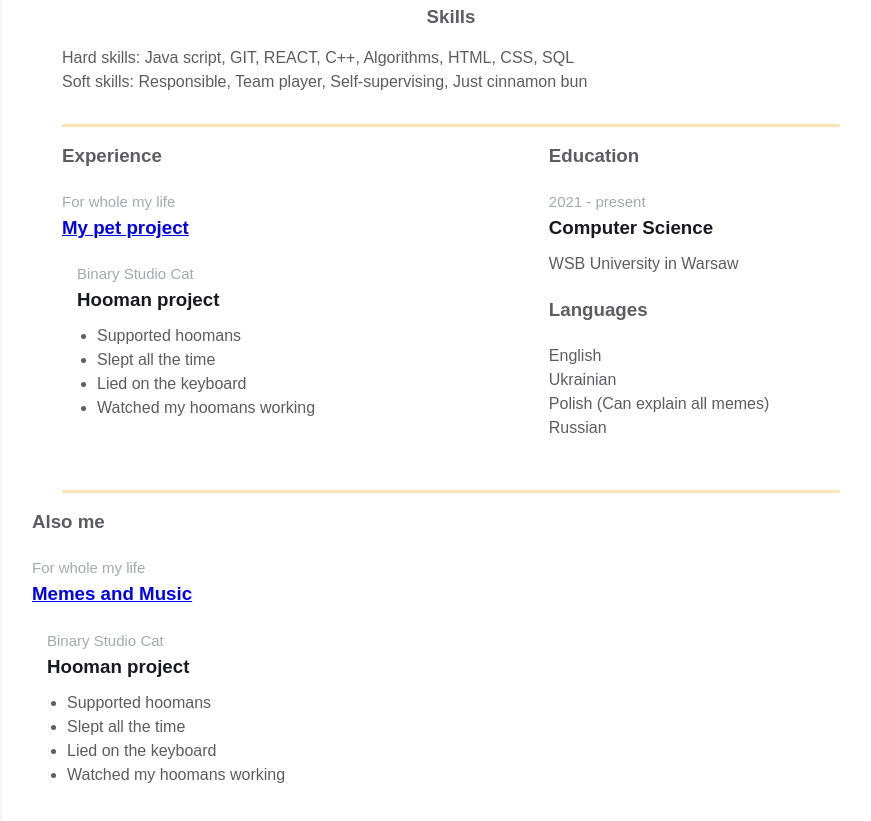
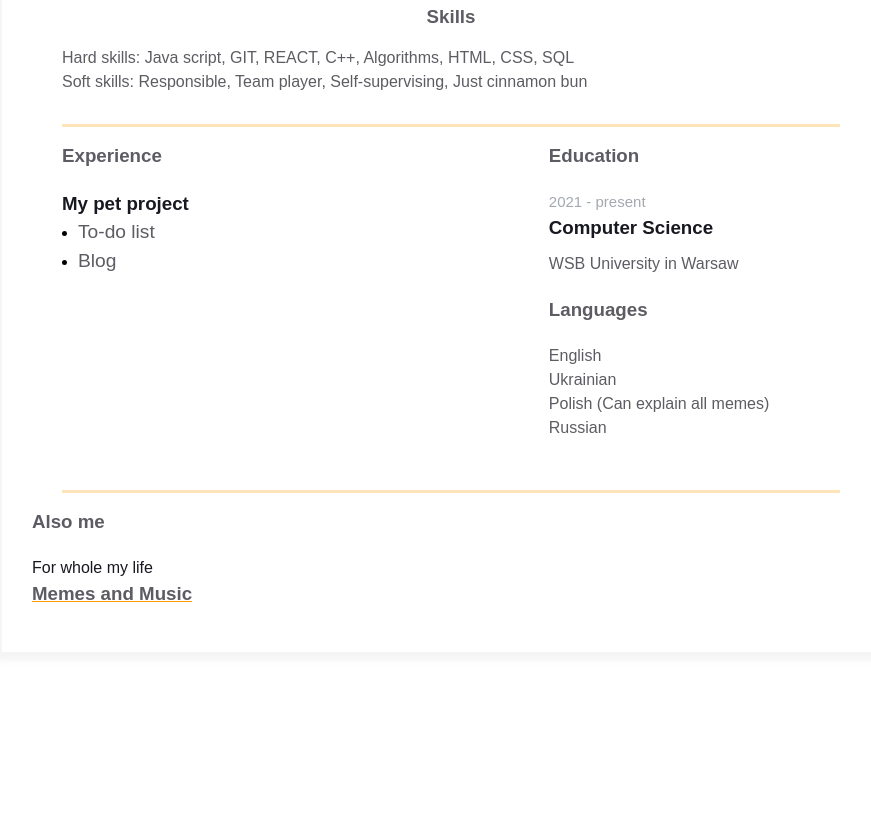
Before and after one commit to Laytep/homepage, a plain HTML site: page index.html in a window 1280 px wide. Shown: the part 443-1264 px from the top of the page, without its empty margins (189-1060 px from the left). After the commit the page ends 1146 px from the top, so only its background shows below. Drawn offline with Linux system fonts and the light colour scheme.

Commit message:
add pet project and hover

```diff
--- a/index.html
+++ b/index.html
@@ -79,20 +79,18 @@
 							<h3 class="experiences__header">Experience</h3>
 							<div class="experiences__company">
 							  <div class="experiences__company-header">
-								<span class="experiences__company-header-durability">For whole my life</span>
-								<h3 class="experiences__company-header-name"><a href="https://github.com/Laytep/todo-list">My pet project</a></h3>
+								<span class="experiences__company-header-durability"><h3>My pet project</h3></span>
+								<ul>
+									<li>
+										<a  class="project-link" href="https://github.com/Laytep/todo-list">To-do list</a>
+									</li>
+									<li>
+										<a  class="project-link" href="https://github.com/Laytep/My-blog">Blog</a>
+									</li>
+								</ul>
 							  </div>
 
-							  <div class="experiences__company-project">
-								<span class="experiences__company-project-role">Binary Studio Cat</span>
-								<h3 class="experiences__company-project-name">Hooman project</h3>
-								<ul class="experiences__company-project-responsibilities">
-								  <li>Supported hoomans</li>
-								  <li>Slept all the time</li>
-								  <li>Lied on the keyboard</li>
-								  <li>Watched my hoomans working</li>
-								</ul>
-							  </div>
+
 							</div>
 						  </div>
 					</div>
@@ -136,16 +134,7 @@
 						<h3 class="experiences__company-header-name"><a href="https://dailyegyptian.com/wp-content/uploads/2019/03/fjkealjfeoiawjfoieajwioej-e1551988889459.jpg">Memes and Music</a></h3>
 					  </div>
 
-					  <div class="experiences__company-project">
-						<span class="experiences__company-project-role">Binary Studio Cat</span>
-						<h3 class="experiences__company-project-name">Hooman project</h3>
-						<ul class="experiences__company-project-responsibilities">
-						  <li>Supported hoomans</li>
-						  <li>Slept all the time</li>
-						  <li>Lied on the keyboard</li>
-						  <li>Watched my hoomans working</li>
-						</ul>
-					  </div>
+
 					</div>
 				  </div>
 			</div>
--- a/styles.css
+++ b/styles.css
@@ -172,10 +172,23 @@ body {
 }
 
 .experiences__company-header-durability {
-    color: var(--durability-text-color);
+    color: var(--primary-text-color);
     text-align: left;
     margin-bottom: 10px;
-    font-size: 15px;
+}
+
+.experiences__company-header li {
+    margin-left: 1em;
+}
+
+.experiences__company-header-name a {
+    color: var(--secondary-text-color);
+    text-decoration: none;
+    transition: color 0.2s ease-in;
+}
+
+.experiences__company-header-name a:hover {
+    color: #fbd784
 }
 
 .experiences__company-header-name {
@@ -183,11 +196,10 @@ body {
     text-decoration-color: var(--text-decoration-color);
     text-decoration-line: underline;
     text-align: left;
-    margin-bottom: 20px;
+    margin-bottom: 13px;
 }
 
 .experiences__company-project {
-    margin-left: 15px;
     margin-bottom: 25px;
 }
 
@@ -253,3 +265,14 @@ body {
 .additional-info__languages-item {
     color: var(--secondary-text-color);
 }
+
+.project-link {
+    font-size: 1.2rem;
+    text-decoration: none;
+    color: var(--secondary-text-color);
+    transition: color 0.2s ease-in;
+}
+
+.project-link:hover {
+    color: #fbd784;
+}
```
